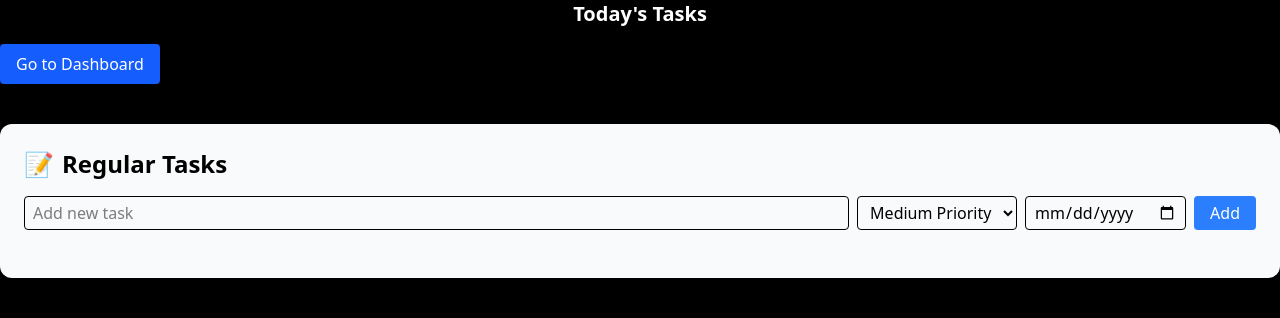
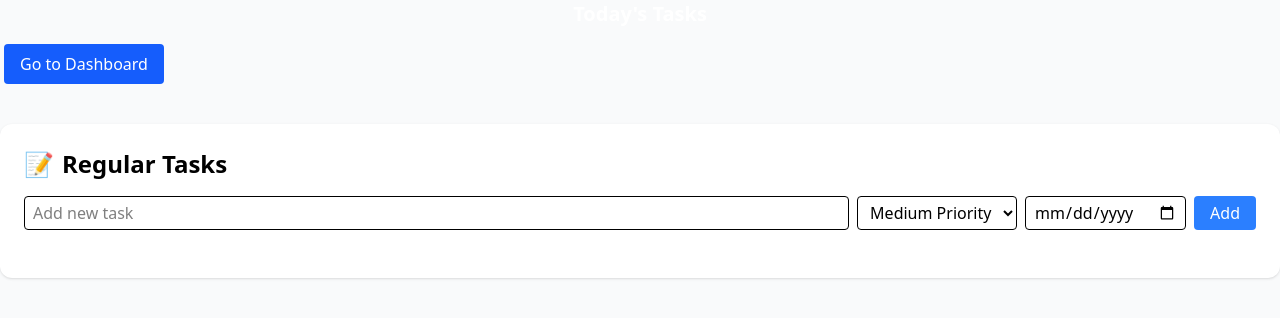
Before and after one commit to MilindDevX/Daily-Planner, a Next.js app: page /tasks in a window 1280 px wide. Shown: the top 318 px of the page. Built offline with nearby package versions, Linux system fonts and the light colour scheme.

Commit message:
Updated UI

```diff
--- a/app/components/TaskList.js
+++ b/app/components/TaskList.js
@@ -124,7 +124,7 @@ const TaskItem = React.memo(function TaskItem({
   return (
     <li
       className={`flex items-center justify-between mb-3 p-4 rounded-lg shadow transition ${
-        task.completed ? "bg-gray-100" : "bg-white"
+        task.completed ? "bg-gray-100" : "bg-[#FBF5FF]"
       } hover:shadow-lg`}
     >
       {isEditing ? (
@@ -329,12 +329,12 @@ export default function TaskList() {
     <div className={`flex flex-col ${urgentTasks.length > 0 ? "md:flex-row" : ""} min-h-screen gap-6`}>
       <div className="mb-4">
         <Link href="/dashboard">
-          <button className="px-4 py-2 bg-blue-600 text-white rounded hover:bg-blue-700 transition">
+          <button className="px-4 py-2 bg-blue-600 text-white rounded hover:bg-blue-700 transition ml-1">
             Go to Dashboard
           </button>
         </Link>
       </div>
-      <div className={`${urgentTasks.length > 0 ? "md:w-2/3" : "w-full"} p-6 bg-gray-50 rounded-xl shadow`}>
+      <div className={`${urgentTasks.length > 0 ? "md:w-2/3" : "w-full"} p-6 bg-[#FFFFFF] rounded-xl shadow`}>
         <h2 className="text-2xl font-bold mb-4 flex items-center gap-2">
           <span className="text-blue-600">📝</span> Regular Tasks
         </h2>
--- a/app/tasks/page.js
+++ b/app/tasks/page.js
@@ -3,7 +3,7 @@ import TaskList from '../components/TaskList'
 
 const page = () => {
   return(
-    <div className='bg-black'>
+    <div className='bg-[#F9FAFB]'>
       <h2 className="text-white text-center text-xl font-bold mb-4">Today's Tasks</h2>
       <TaskList />
     </div>
```
